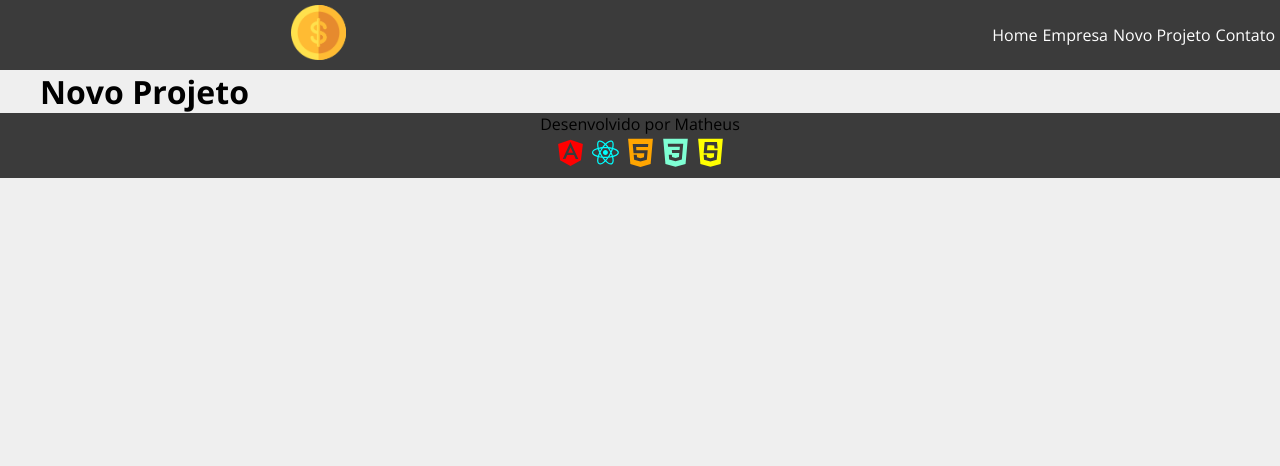
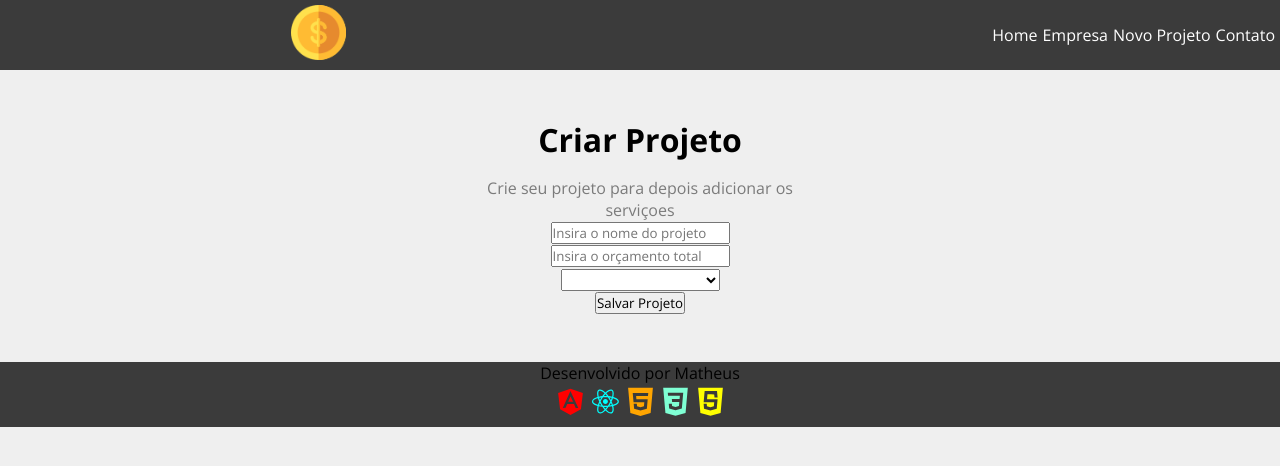
Before and after one commit to MatheusBruno/costs, a JavaScript app: page /newproject in a window 1280 px wide. Shown: the top 466 px of the page. Built offline with nearby package versions, Linux system fonts and the light colour scheme; the HTML template or start-up script is replaced by a standard one.

Commit message:
alterado

```diff
--- a/src/pages/NewProject.js
+++ b/src/pages/NewProject.js
@@ -1,7 +1,12 @@
+import ProjectForm from '../project/ProjectForm';
+import style from './NewProject.module.css';
+
 function NewProject(){
     return(
-        <div>
-            <h1>Novo Projeto</h1>
+        <div className={style.newproject_container}>
+            <h1> Criar Projeto </h1>
+            <p>Crie seu projeto para depois adicionar os serviçoes</p>
+            <ProjectForm />
         </div>
     )
 }
--- /dev/null
+++ b/src/pages/NewProject.module.css
@@ -0,0 +1,13 @@
+.newproject_container {
+    width: 450px;
+    margin: 0 auto;
+    padding: 3em;
+}
+
+.newproject_container h1{
+    margin-bottom: 0.5em ;
+}
+
+.newproject_container p {
+    color: #7b7b7b ;
+}
--- /dev/null
+++ b/src/project/ProjectForm.js
@@ -0,0 +1,21 @@
+function ProjectForm(){
+    return(
+        <form>
+            <div>
+                <input type="text" placeholder="Insira o nome do projeto"></input>
+            </div>
+            <div>
+                <input type="number" placeholder="Insira o orçamento total"></input>
+            </div>
+            <div>
+            <select name="category_id">
+                <option disabled>Selecionar a categoria</option>
+            </select>
+            </div>
+            <div>
+                <input type="submit" value="Salvar Projeto"></input>
+            </div>
+        </form>
+    )
+}
+export default ProjectForm;
```
